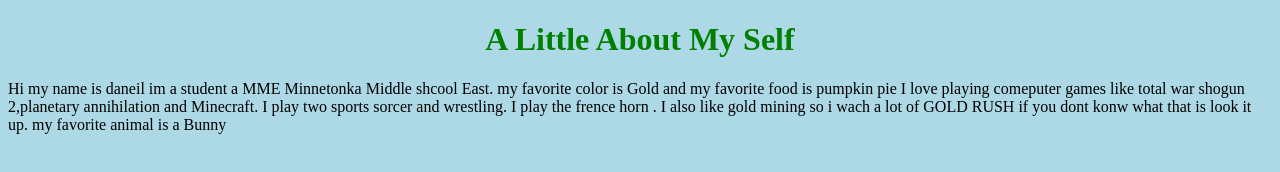
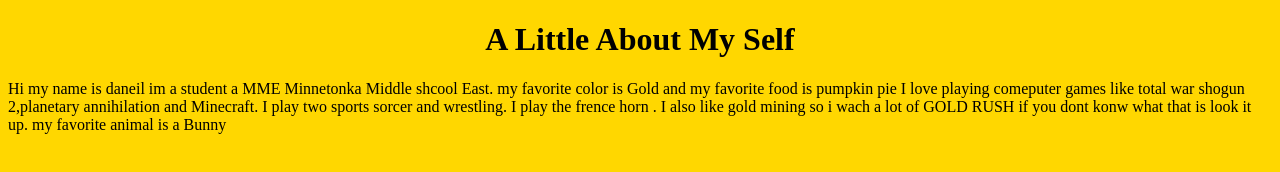
Before and after one commit to DanielMbonde/joe-man, a plain HTML site: page index.html in a window 1280 px wide. Drawn offline with Linux system fonts and the light colour scheme.

Commit message:
Update style.css

```diff
--- a/style.css
+++ b/style.css
@@ -1,8 +1,8 @@
 body {
-    background-color: lightblue;
+    background-color:Gold;
 }
 
 h1 {
-    color: green;
+    color: drakred;
     text-align: center;
 }
```
